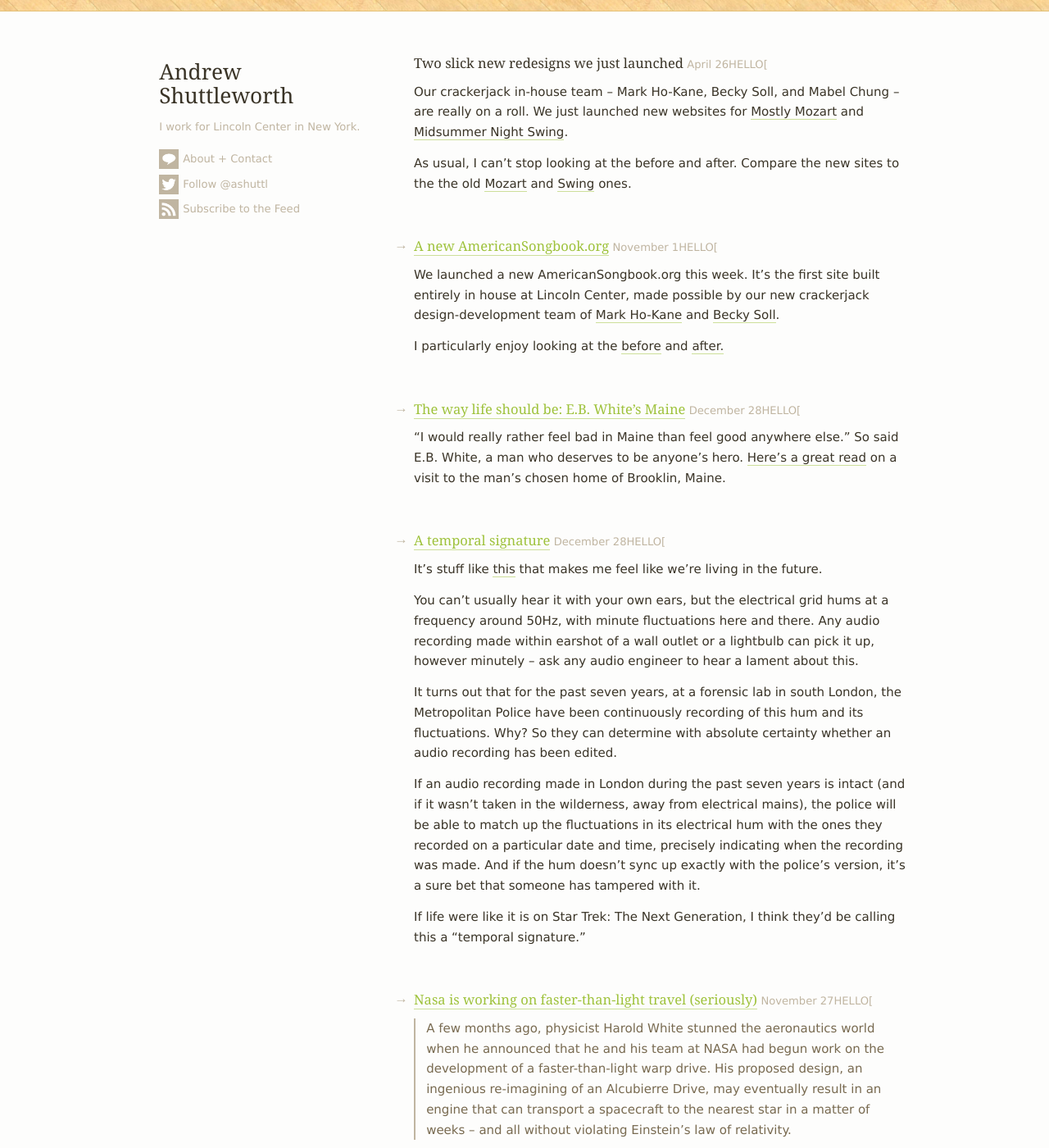
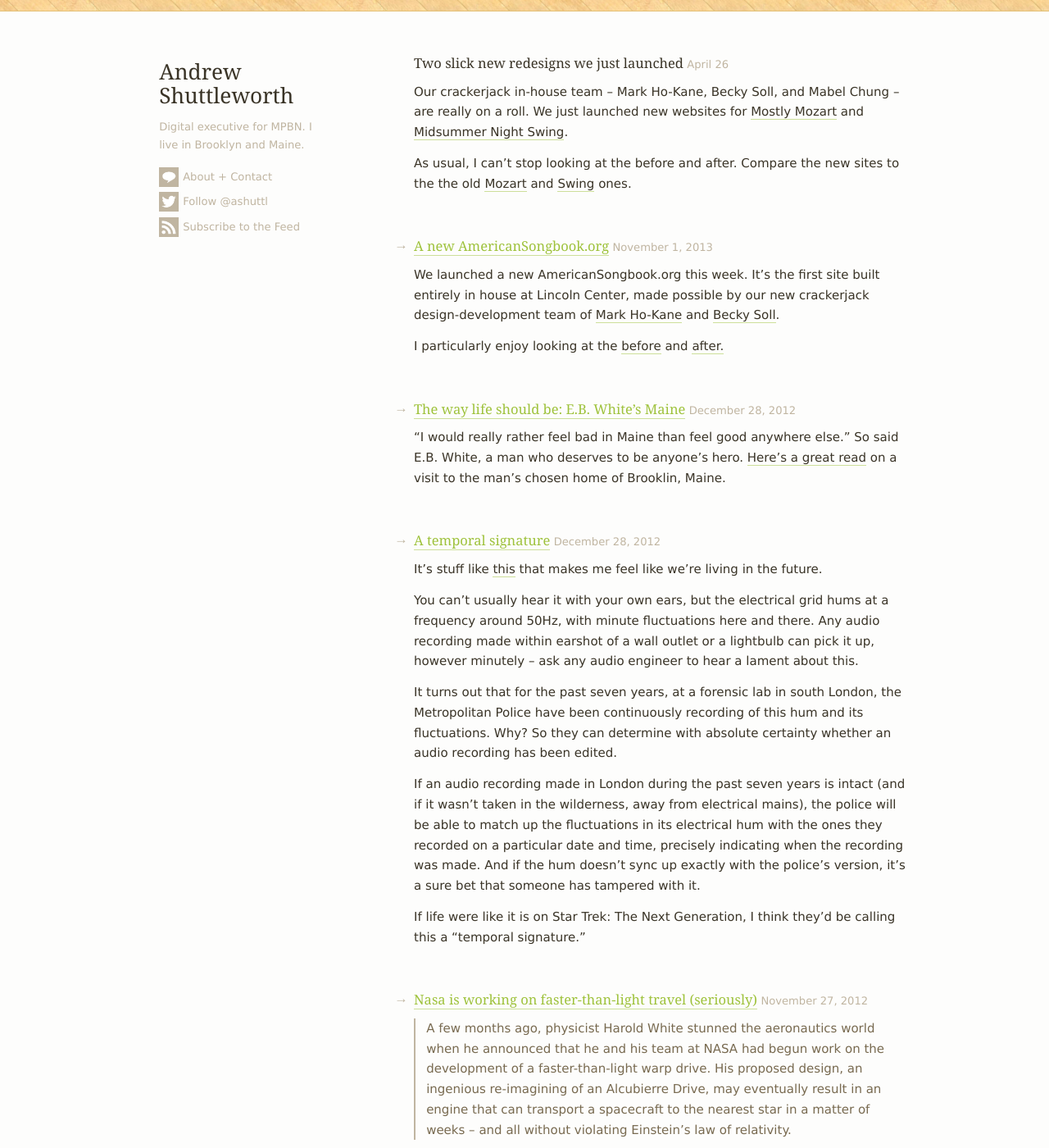
Before and after one commit to ashuttl/ashuttl.github.io, a Jekyll site: the page built from index.html, in a window 1280 px wide and 1400 px high. Shown: the whole window at 82% size. Built offline with Jekyll 4.4.1, drawn with Linux system fonts in a browser that asks for light colours; some web fonts are replaced; comment, search, counter and statistics services are not loaded; some of the changed text lies outside the part shown.

```diff
--- a/_includes/header.html
+++ b/_includes/header.html
@@ -13,7 +13,7 @@
     </div>
 
     <div class="desc">
-      <p class="desc--text">I work for <a href="http://lc.lincolncenter.org.">Lincoln&nbsp;Center</a> in&nbsp;New&nbsp;York.</p>
+      <p class="desc--text">Digital executive for MPBN. I live&nbsp;in&nbsp;Brooklyn and Maine.</p>
     </div>
 
     <div class="social">
--- a/index.html
+++ b/index.html
@@ -5,6 +5,8 @@
 <div id="main" class="home">
 
   <div class="content">
+
+  {% capture current_year %}{{ site.time | date: "%Y" }}{% endcapture %}
 
   {% for post in site.posts %}
     <div class="article">
@@ -14,7 +16,8 @@
         {% else %}
           <h2 class="article-post"><a href="{{ post.url | prepend: site.baseurl }}">{{ post.title }}</a></h2>
         {% endif %}
-        <a class="permalink" href="{{ post.url | prepend: site.baseurl }}"><span class="post-date">{{ post.date | date: "%B %-d" }}{% if site.time | date:"%Y" == "2013" %}HELLO[{% endif %}</span></a>
+        {% capture year_of_post %}{{ post.date | date: "%Y" }}{% endcapture %}
+        <a class="permalink" href="{{ post.url | prepend: site.baseurl }}"><span class="post-date">{{ post.date | date: "%B %-d" }}{% if year_of_post != current_year %}, {{ year_of_post }}{% endif %}</span></a>
       </div>
       <div class="article--body">
         {{ post.content }}
```
